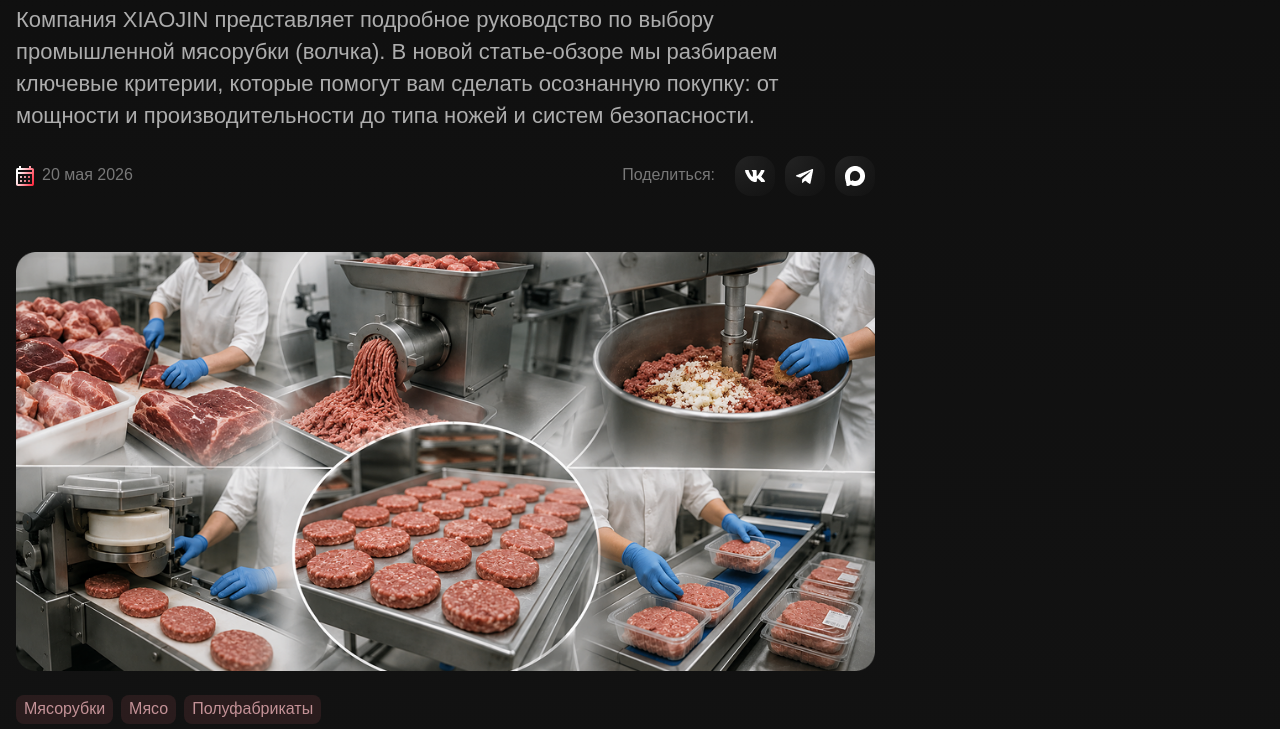
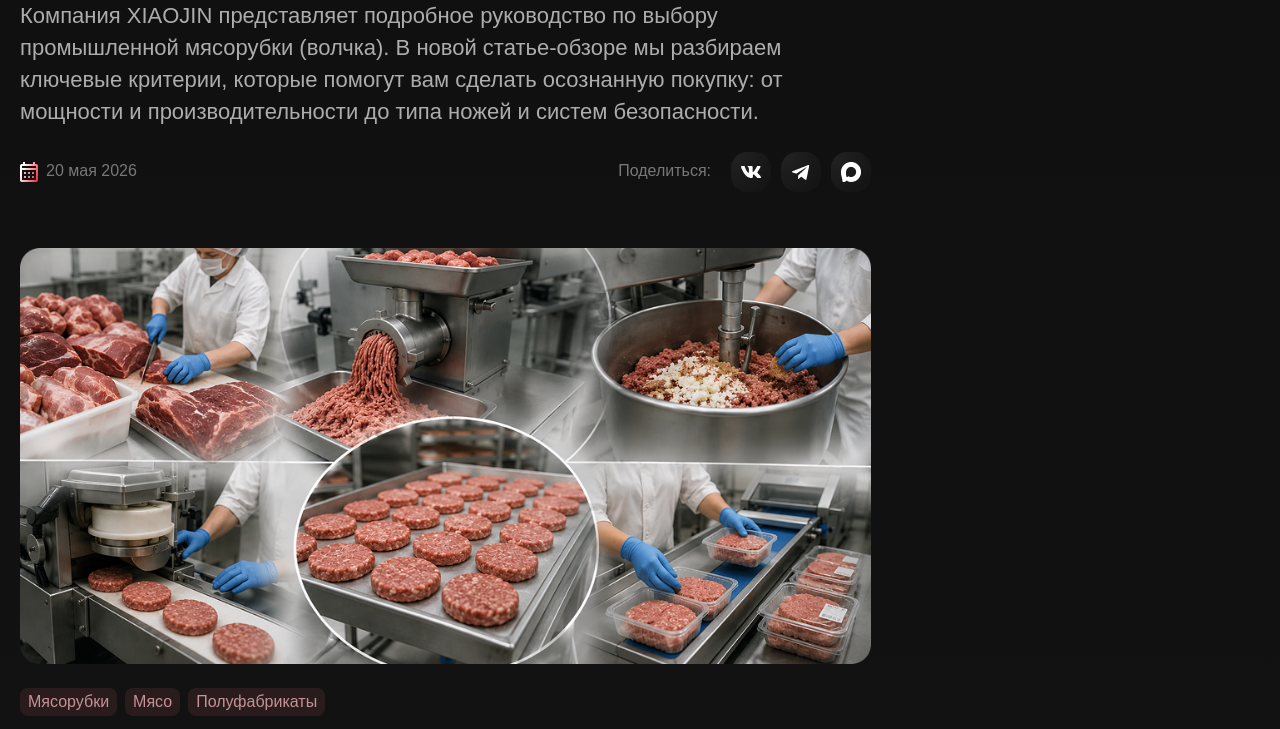
Before and after one commit to theibd56/xiao, a website built with Vite: page pages/blog/blog-page.html in a window 1280 px wide. Shown: the part 751-1480 px from the top of the page. Built offline with nearby package versions, Linux system fonts and the light colour scheme.

Commit message:
сontainer fix

```diff
--- a/sass/common/style.scss
+++ b/sass/common/style.scss
@@ -102,7 +102,7 @@ body {
 .container {
   max-width: 1320px;
   margin: 0 auto;
-  padding: 0 16px;
+  padding: 0 20px;
 }
 
 ul {
```
